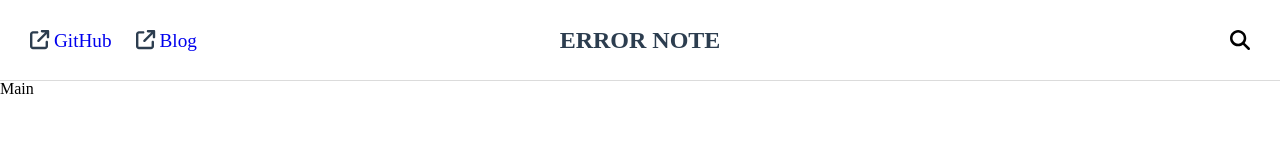
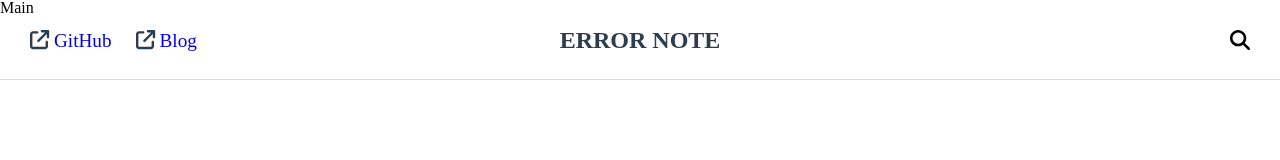
Before and after one commit to SangYoonLee1231/ERROR_NOTE, a React app: page / in a window 1280 px wide. Shown: the top 160 px of the page. Built offline with nearby package versions, Linux system fonts and the light colour scheme.

Commit message:
ADD: position: fixed 속성 반영

```diff
--- a/src/components/Nav/Nav.scss
+++ b/src/components/Nav/Nav.scss
@@ -3,10 +3,13 @@
 
 .nav {
   @include flex(row, space-between, center);
+  position: fixed;
+  top: 0px;
+  left: 0px;
   height: 5rem;
+  width: 100%;
   border-bottom: 0.5px solid #dbdbdb;
   padding: 0px 30px;
-  // position: fixed;
 
   &-child {
     width: 33%;
--- a/src/styles/common.scss
+++ b/src/styles/common.scss
@@ -5,6 +5,10 @@
   justify-content: $justify;
 }
 
+* {
+  box-sizing: border-box;
+}
+
 a {
   text-decoration: none;
 }
```
